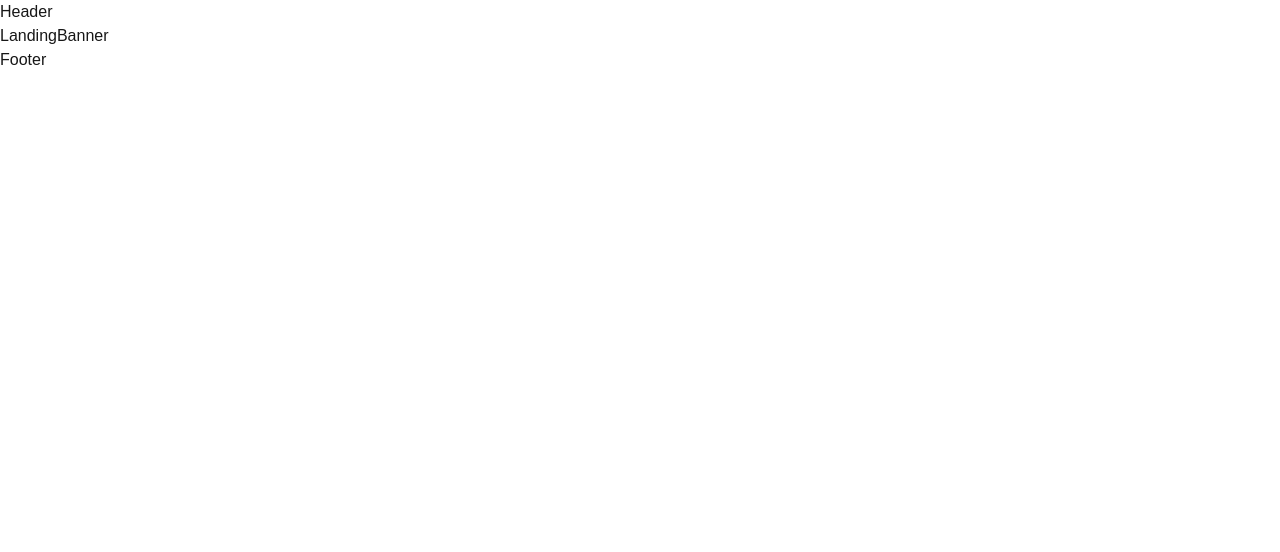
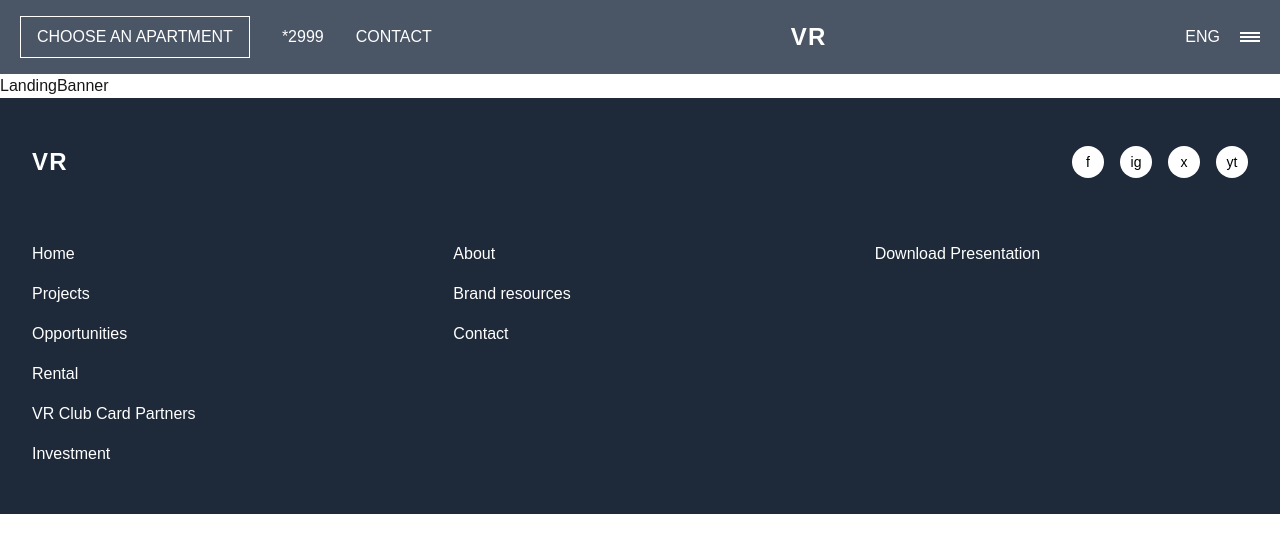
Before and after one commit to ngermanishvili/vr-development, a Next.js app: page / in a window 1280 px wide. Shown: the top 552 px of the page. Built offline with nearby package versions, Linux system fonts and the light colour scheme.

Commit message:
upd: header and footer

```diff
--- a/src/components/landing/Footer/Footer.js
+++ b/src/components/landing/Footer/Footer.js
@@ -1,9 +1,51 @@
-import React from 'react'
+import React from 'react';
 
 const Footer = () => {
     return (
-        <div>Footer</div>
-    )
-}
+        <footer className="bg-gray-800 text-white px-8 py-12">
+            <div className="flex justify-between">
+                <div className="text-2xl font-bold tracking-wider mb-8">
+                    VR
+                </div>
 
-export default Footer
+                <div className="flex gap-4">
+                    <div className="w-8 h-8 bg-white rounded-full flex items-center justify-center">
+                        <span className="text-black text-sm">f</span>
+                    </div>
+                    <div className="w-8 h-8 bg-white rounded-full flex items-center justify-center">
+                        <span className="text-black text-sm">ig</span>
+                    </div>
+                    <div className="w-8 h-8 bg-white rounded-full flex items-center justify-center">
+                        <span className="text-black text-sm">x</span>
+                    </div>
+                    <div className="w-8 h-8 bg-white rounded-full flex items-center justify-center">
+                        <span className="text-black text-sm">yt</span>
+                    </div>
+                </div>
+            </div>
+
+            <div className="grid grid-cols-3 gap-12 mt-8">
+                <div className="space-y-4">
+                    <div className="text-white">Home</div>
+                    <div className="text-white">Projects</div>
+                    <div className="text-white">Opportunities</div>
+                    <div className="text-white">Rental</div>
+                    <div className="text-white">VR Club Card Partners</div>
+                    <div className="text-white">Investment</div>
+                </div>
+
+                <div className="space-y-4">
+                    <div className="text-white">About</div>
+                    <div className="text-white">Brand resources</div>
+                    <div className="text-white">Contact</div>
+                </div>
+
+                <div>
+                    <div className="text-white">Download Presentation</div>
+                </div>
+            </div>
+        </footer>
+    );
+};
+
+export default Footer;
--- a/src/components/landing/Header/Header.js
+++ b/src/components/landing/Header/Header.js
@@ -1,9 +1,30 @@
-import React from 'react'
+import React from 'react';
 
 const Header = () => {
     return (
-        <div>Header</div>
-    )
-}
+        <header className="bg-gray-600 px-5 py-4 flex justify-between items-center text-white">
+            <div className="flex gap-8 items-center">
+                <button className="border border-white bg-transparent text-white px-4 py-2 hover:bg-white hover:text-gray-600 transition-colors">
+                    CHOOSE AN APARTMENT
+                </button>
+                <span className="text-white">*2999</span>
+                <span className="text-white">CONTACT</span>
+            </div>
 
-export default Header
+            <div className="text-2xl font-bold tracking-wider">
+                VR
+            </div>
+
+            <div className="flex gap-5 items-center">
+                <span>ENG</span>
+                <div className="flex flex-col gap-0.5">
+                    <div className="w-5 h-0.5 bg-white"></div>
+                    <div className="w-5 h-0.5 bg-white"></div>
+                    <div className="w-5 h-0.5 bg-white"></div>
+                </div>
+            </div>
+        </header>
+    );
+};
+
+export default Header;
```
